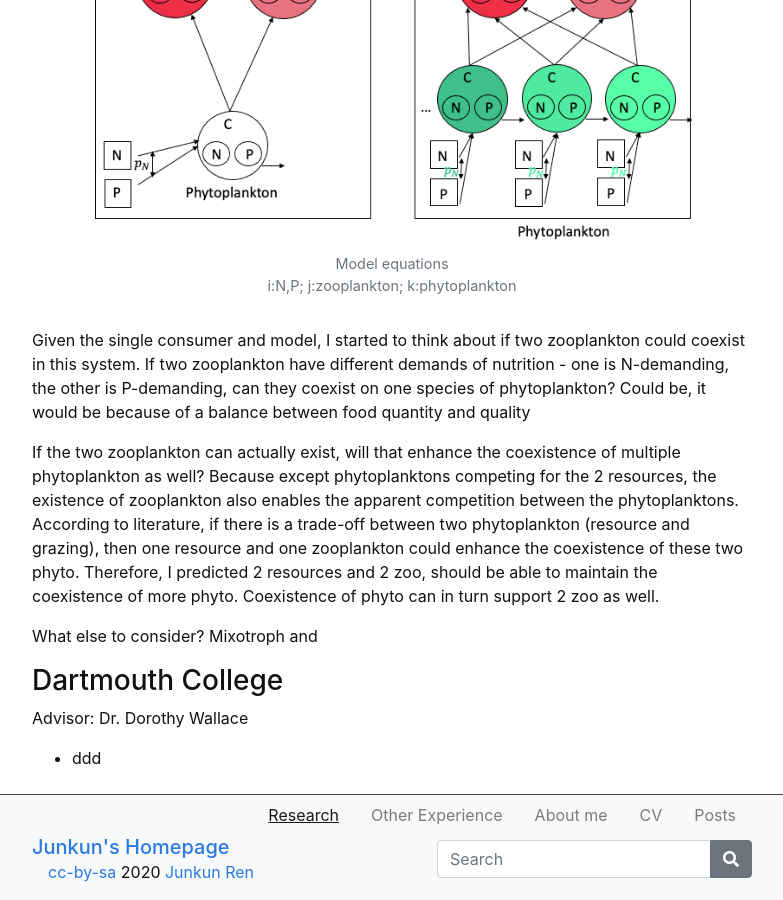
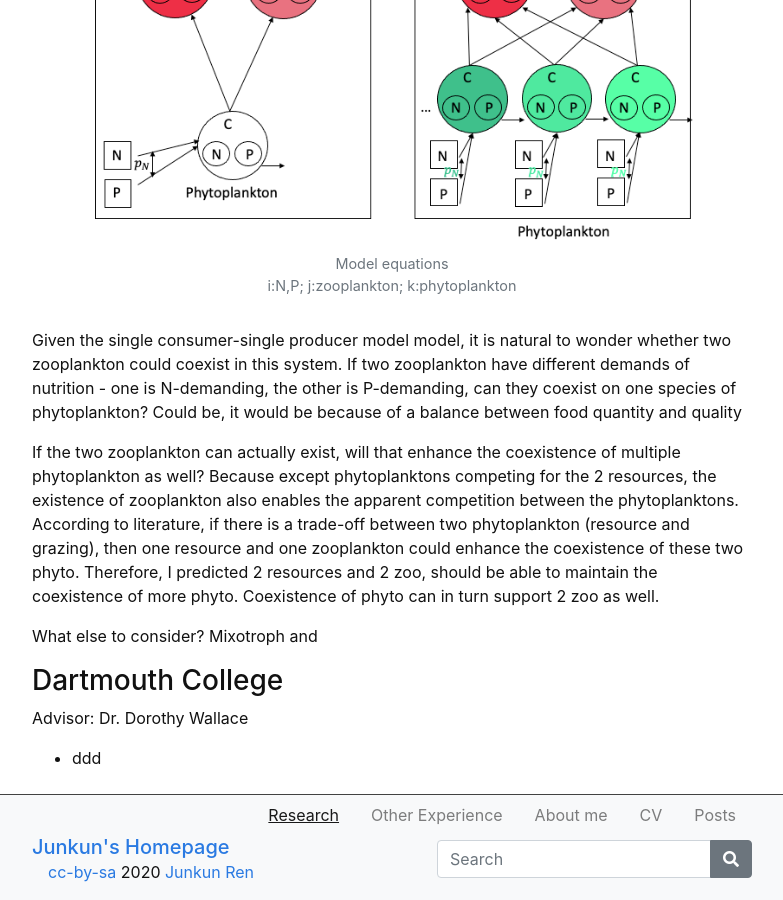
Before and after one commit to junkun-ren/PersonalWebsite, a Jekyll site: the page built from content/0-research.md, in a window 1280 px wide and 900 px high, scrolled down 2313 px. Shown: the whole window, without its empty margins (248-1031 px from the left). Built offline with Jekyll 4.4.1, drawn with Linux system fonts in a browser that asks for light colours.

Commit message:
Update 0-research.md

```diff
--- a/content/0-research.md
+++ b/content/0-research.md
@@ -22,7 +22,7 @@ Advisor: Dr. Shaopeng Wang
 
 {% include figure.html img="multiple zooplankton or phytoplankton illustration.png" alt="model equations" caption="Model equations<br/>i:N,P; j:zooplankton; k:phytoplankton" width="90%" %}
 
-Given the single consumer and model, I started to think about if two zooplankton could coexist in this system. If two zooplankton have different demands of nutrition - one is N-demanding, the other is P-demanding, can they coexist on one species of phytoplankton? Could be, it would be because of a balance between food quantity and quality
+Given the single consumer-single producer model model, it is natural to wonder whether two zooplankton could coexist in this system. If two zooplankton have different demands of nutrition - one is N-demanding, the other is P-demanding, can they coexist on one species of phytoplankton? Could be, it would be because of a balance between food quantity and quality
 
 If the two zooplankton can actually exist, will that enhance the coexistence of multiple phytoplankton as well? Because except phytoplanktons competing for the 2 resources, the existence of zooplankton also enables the apparent competition between the phytoplanktons. According to literature, if there is a trade-off between two phytoplankton (resource and grazing), then one  resource and one zooplankton could enhance the coexistence of these two phyto. Therefore, I predicted 2 resources and 2 zoo, should be able to maintain the coexistence of more phyto. Coexistence of phyto can in turn support 2 zoo as well.
 
```
